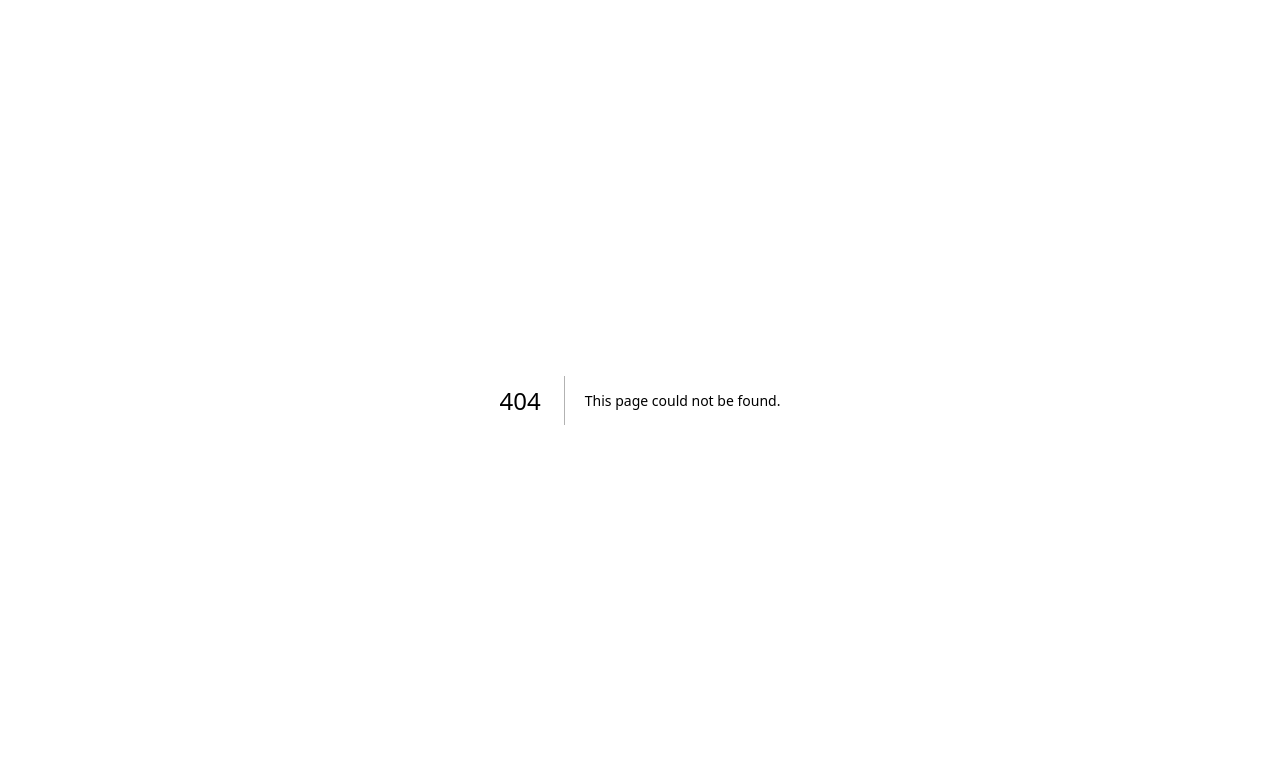
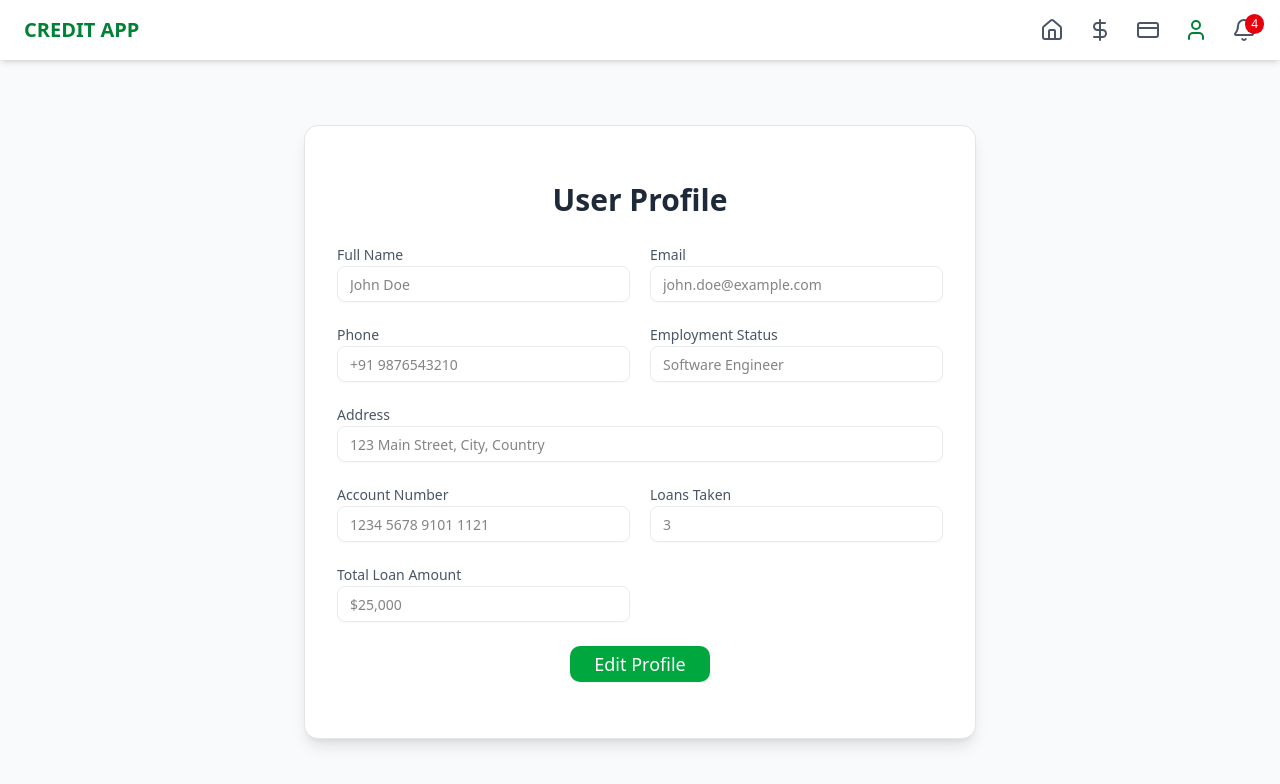
Before and after one commit to Sajal072004/Credit_Sea_Loan_Management, a Next.js app in the folder client/: page /profile in a window 1280 px wide. Before the commit this address had no page. Shown: the top 784 px of the page. Built offline with nearby package versions, Linux system fonts and the light colour scheme.

Commit message:
feat: implement Profile component with user details and navigation

```diff
--- a/client/app/dashboard/user/get-loan/page.js
+++ b/client/app/dashboard/user/get-loan/page.js
@@ -9,6 +9,7 @@ import { Card, CardContent } from "@/components/ui/card";
 import { Home, CreditCard, Bell, User, DollarSign } from "lucide-react";
 import { Line } from "react-chartjs-2";
 import { Chart, registerables } from "chart.js";
+import { useRouter } from "next/navigation";
 
 // Register Chart.js components
 Chart.register(...registerables);
@@ -25,13 +26,14 @@ export default function GetLoan() {
     agreeCreditInfo: false,
   });
 
+  const router = useRouter();
+
   const handleChange = (e) => {
     const { name, value } = e.target;
     setFormData((prev) => ({ ...prev, [name]: value }));
   };
 
-  const handleCheckboxChange = (e) => {
-    const { name, checked } = e.target;
+  const handleCheckboxChange = (name, checked) => {
     setFormData((prev) => ({ ...prev, [name]: checked }));
   };
 
@@ -46,7 +48,18 @@ export default function GetLoan() {
 
   // Chart Data
   const chartData = {
-    labels: ["Jan", "Feb", "Mar", "Apr", "May", "Jun", "Jul", "Aug", "Sep", "Oct"],
+    labels: [
+      "Jan",
+      "Feb",
+      "Mar",
+      "Apr",
+      "May",
+      "Jun",
+      "Jul",
+      "Aug",
+      "Sep",
+      "Oct",
+    ],
     datasets: [
       {
         label: "Loan Trends",
@@ -58,18 +71,52 @@ export default function GetLoan() {
     ],
   };
 
+  const iconRoutes = {
+    Home: "/dashboard/user",
+    DollarSign: "/dashboard/user",
+    CreditCard: "/dashboard/user",
+    User: "/profile",
+  };
+
   return (
     <div className="flex flex-col min-h-screen bg-gray-50">
       {/* Navbar */}
       <nav className="bg-white shadow-md flex justify-between items-center px-6 py-4 fixed w-full top-0 z-10">
-        <div className="text-green-700 font-bold text-xl">CREDIT APP</div>
+        <div
+          onClick={() => router.push("/dashboard/user")}
+          className="text-green-700 font-bold text-xl hover:cursor-pointer"
+        >
+          CREDIT APP
+        </div>
         <div className="flex space-x-6 text-gray-600 items-center">
-          {[Home, DollarSign, CreditCard, User].map((Icon, index) => (
-            <Icon key={index} className="cursor-pointer hover:text-green-700 transition duration-200" />
-          ))}
+          {/* Home Icon */}
+          <Home
+            className="cursor-pointer hover:text-green-700 transition duration-200"
+            onClick={() => router.push("/dashboard/user")}
+          />
+
+          {/* DollarSign Icon */}
+          <DollarSign
+            className="cursor-pointer hover:text-green-700 transition duration-200"
+            onClick={() => router.push("/dashboard/user")}
+          />
+
+          {/* CreditCard Icon */}
+          <CreditCard
+            className="cursor-pointer hover:text-green-700 transition duration-200"
+            onClick={() => router.push("/dashboard/user")}
+          />
+
+          {/* User Icon */}
+          <User
+            className="cursor-pointer hover:text-green-700 transition duration-200"
+            onClick={() => router.push("/profile")}
+          />
           <div className="relative">
             <Bell className="cursor-pointer hover:text-green-700 transition duration-200" />
-            <span className="absolute -top-1 -right-2 bg-red-600 text-white text-xs px-1.5 py-0.5 rounded-full">4</span>
+            <span className="absolute -top-1 -right-2 bg-red-600 text-white text-xs px-1.5 py-0.5 rounded-full">
+              4
+            </span>
           </div>
         </div>
       </nav>
@@ -78,9 +125,14 @@ export default function GetLoan() {
       <div className="flex justify-center items-center flex-1 p-6 mt-16">
         <Card className="w-full max-w-3xl shadow-lg bg-white rounded-xl">
           <CardContent className="p-8">
-            <h2 className="text-3xl font-bold text-center mb-6 text-gray-800">Apply for a Loan</h2>
+            <h2 className="text-3xl font-bold text-center mb-6 text-gray-800">
+              Apply for a Loan
+            </h2>
 
-            <form onSubmit={handleSubmit} className="grid grid-cols-1 md:grid-cols-2 gap-5">
+            <form
+              onSubmit={handleSubmit}
+              className="grid grid-cols-1 md:grid-cols-2 gap-5"
+            >
               <Input
                 name="fullName"
                 placeholder="Full Name"
@@ -134,29 +186,55 @@ export default function GetLoan() {
 
               {/* Terms & Conditions */}
               <div className="col-span-2 flex items-start space-x-2 text-sm text-gray-600">
-                <Checkbox id="agreeTerms" name="agreeTerms" checked={formData.agreeTerms} onChange={handleCheckboxChange} />
+                <Checkbox
+                  checked={formData.agreeTerms}
+                  onCheckedChange={(checked) =>
+                    handleCheckboxChange("agreeTerms", checked)
+                  }
+                />
+
                 <label htmlFor="agreeTerms" className="cursor-pointer">
-                  I accept the <span className="text-green-600 underline">terms and conditions</span>.
+                  I accept the{" "}
+                  <span className="text-green-600 underline">
+                    {" "}
+                    terms and conditions
+                  </span>
                 </label>
               </div>
 
               <div className="col-span-2 flex items-start space-x-2 text-sm text-gray-600">
-                <Checkbox id="agreeCreditInfo" name="agreeCreditInfo" checked={formData.agreeCreditInfo} onChange={handleCheckboxChange} />
+                <Checkbox
+                  checked={formData.agreeCreditInfo}
+                  onCheckedChange={(checked) =>
+                    handleCheckboxChange("agreeCreditInfo", checked)
+                  }
+                />
+
                 <label htmlFor="agreeCreditInfo" className="cursor-pointer">
-                  I consent to my credit information being shared with financial institutions.
+                  I consent to my credit information being shared with financial
+                  institutions.
                 </label>
               </div>
 
-              <Button type="submit" className="col-span-2 w-full bg-green-600 text-white hover:bg-green-700 text-lg py-2 rounded-lg transition">
+              <Button
+                type="submit"
+                className="col-span-2 w-full bg-green-600 text-white hover:bg-green-700 text-lg py-2 rounded-lg transition"
+              >
                 Apply Now
               </Button>
             </form>
 
             {/* Chart Section */}
             <div className="mt-10">
-              <h3 className="text-lg font-semibold text-gray-700 text-center">Loan Trends</h3>
+              <h3 className="text-lg font-semibold text-gray-700 text-center">
+                Loan Trends
+              </h3>
               <div className="bg-gray-100 p-4 rounded-lg shadow-md">
-                <Line data={chartData} options={{ responsive: true, maintainAspectRatio: false }} height={200} />
+                <Line
+                  data={chartData}
+                  options={{ responsive: true, maintainAspectRatio: false }}
+                  height={200}
+                />
               </div>
             </div>
           </CardContent>
--- a/client/app/dashboard/user/page.js
+++ b/client/app/dashboard/user/page.js
@@ -6,6 +6,7 @@ import { Input } from "@/components/ui/input";
 import { Button } from "@/components/ui/button";
 import { Card, CardContent } from "@/components/ui/card";
 import { Search, Filter, List, Bell, MessageCircle, User, Home, CreditCard, Wallet } from "lucide-react";
+import { useRouter } from "next/navigation";
 
 const loans = [
   { id: 1, officer: "Johnn Okoh", amount: "50,000.00", date: "June 09, 2021", status: "PENDING" },
@@ -23,6 +24,7 @@ const statusColors = {
 
 export default function UserDashboard() {
   const [search, setSearch] = useState("");
+  const router = useRouter();
 
   return (
     <div className="min-h-screen bg-gray-100">
@@ -30,7 +32,7 @@ export default function UserDashboard() {
       <nav className="flex justify-between items-center bg-white p-4 shadow">
         <div className="text-lg font-bold text-green-700">CREDIT APP</div>
         <div className="flex space-x-6 text-gray-600">
-          <Home className="cursor-pointer hover:text-green-700" />
+          <Home  className="cursor-pointer hover:text-green-700" />
           <Wallet className="cursor-pointer hover:text-green-700" />
           <CreditCard className="cursor-pointer hover:text-green-700" />
           <Bell className="cursor-pointer hover:text-green-700" />
@@ -52,7 +54,7 @@ export default function UserDashboard() {
               <p className="text-2xl font-semibold">₦0.0</p>
             </div>
           </div>
-          <Button className="bg-green-600 text-white">Get A Loan</Button>
+          <Button onClick={()=>router.push("/dashboard/user/get-loan")} className="bg-green-600 text-white hover:cursor-pointer">Get A Loan</Button>
         </div>
 
         {/* Action Buttons */}
--- /dev/null
+++ b/client/app/profile/page.js
@@ -0,0 +1,119 @@
+"use client";
+
+import { useState } from "react";
+import { Card, CardContent } from "@/components/ui/card";
+import { Input } from "@/components/ui/input";
+import { Button } from "@/components/ui/button";
+import { Home, DollarSign, CreditCard, User, Bell } from "lucide-react";
+import { useRouter } from "next/navigation";
+
+export default function Profile() {
+  const router = useRouter();
+
+  // Dummy user data
+  const [user, setUser] = useState({
+    fullName: "John Doe",
+    email: "john.doe@example.com",
+    phone: "+91 9876543210",
+    address: "123 Main Street, City, Country",
+    employmentStatus: "Software Engineer",
+    accountNumber: "1234 5678 9101 1121",
+    loansTaken: 3,
+    totalLoanAmount: "$25,000",
+  });
+
+  return (
+    <div className="flex flex-col min-h-screen bg-gray-50">
+      {/* Navbar */}
+      <nav className="bg-white shadow-md flex justify-between items-center px-6 py-4 fixed w-full top-0 z-10">
+        <div
+          onClick={() => router.push("/dashboard/user")}
+          className="text-green-700 font-bold text-xl hover:cursor-pointer"
+        >
+          CREDIT APP
+        </div>
+        <div className="flex space-x-6 text-gray-600 items-center">
+          <Home
+            className="cursor-pointer hover:text-green-700 transition duration-200"
+            onClick={() => router.push("/dashboard/user")}
+          />
+          <DollarSign
+            className="cursor-pointer hover:text-green-700 transition duration-200"
+            onClick={() => router.push("/loans")}
+          />
+          <CreditCard
+            className="cursor-pointer hover:text-green-700 transition duration-200"
+            onClick={() => router.push("/transactions")}
+          />
+          <User
+            className="cursor-pointer text-green-700 transition duration-200"
+            onClick={() => router.push("/profile")}
+          />
+          <div className="relative">
+            <Bell className="cursor-pointer hover:text-green-700 transition duration-200" />
+            <span className="absolute -top-1 -right-2 bg-red-600 text-white text-xs px-1.5 py-0.5 rounded-full">
+              4
+            </span>
+          </div>
+        </div>
+      </nav>
+
+      {/* Profile Section */}
+      <div className="flex justify-center items-center flex-1 p-6 mt-16">
+        <Card className="w-full max-w-2xl shadow-lg bg-white rounded-xl">
+          <CardContent className="p-8">
+            <h2 className="text-3xl font-bold text-center mb-6 text-gray-800">
+              User Profile
+            </h2>
+
+            {/* Profile Info */}
+            <div className="grid grid-cols-1 md:grid-cols-2 gap-5">
+              <div>
+                <label className="text-gray-600 text-sm">Full Name</label>
+                <Input value={user.fullName} disabled className="border-gray-300" />
+              </div>
+              <div>
+                <label className="text-gray-600 text-sm">Email</label>
+                <Input value={user.email} disabled className="border-gray-300" />
+              </div>
+              <div>
+                <label className="text-gray-600 text-sm">Phone</label>
+                <Input value={user.phone} disabled className="border-gray-300" />
+              </div>
+              <div>
+                <label className="text-gray-600 text-sm">Employment Status</label>
+                <Input value={user.employmentStatus} disabled className="border-gray-300" />
+              </div>
+              <div className="md:col-span-2">
+                <label className="text-gray-600 text-sm">Address</label>
+                <Input value={user.address} disabled className="border-gray-300" />
+              </div>
+              <div>
+                <label className="text-gray-600 text-sm">Account Number</label>
+                <Input value={user.accountNumber} disabled className="border-gray-300" />
+              </div>
+              <div>
+                <label className="text-gray-600 text-sm">Loans Taken</label>
+                <Input value={user.loansTaken} disabled className="border-gray-300" />
+              </div>
+              <div>
+                <label className="text-gray-600 text-sm">Total Loan Amount</label>
+                <Input value={user.totalLoanAmount} disabled className="border-gray-300" />
+              </div>
+            </div>
+
+            {/* Edit Profile Button */}
+            <div className="mt-6 flex justify-center">
+              <Button
+                className="bg-green-600 text-white hover:bg-green-700 text-lg py-2 px-6 rounded-lg transition"
+                onClick={() => alert("Edit Profile feature coming soon!")}
+              >
+                Edit Profile
+              </Button>
+            </div>
+          </CardContent>
+        </Card>
+      </div>
+    </div>
+  );
+}
```
